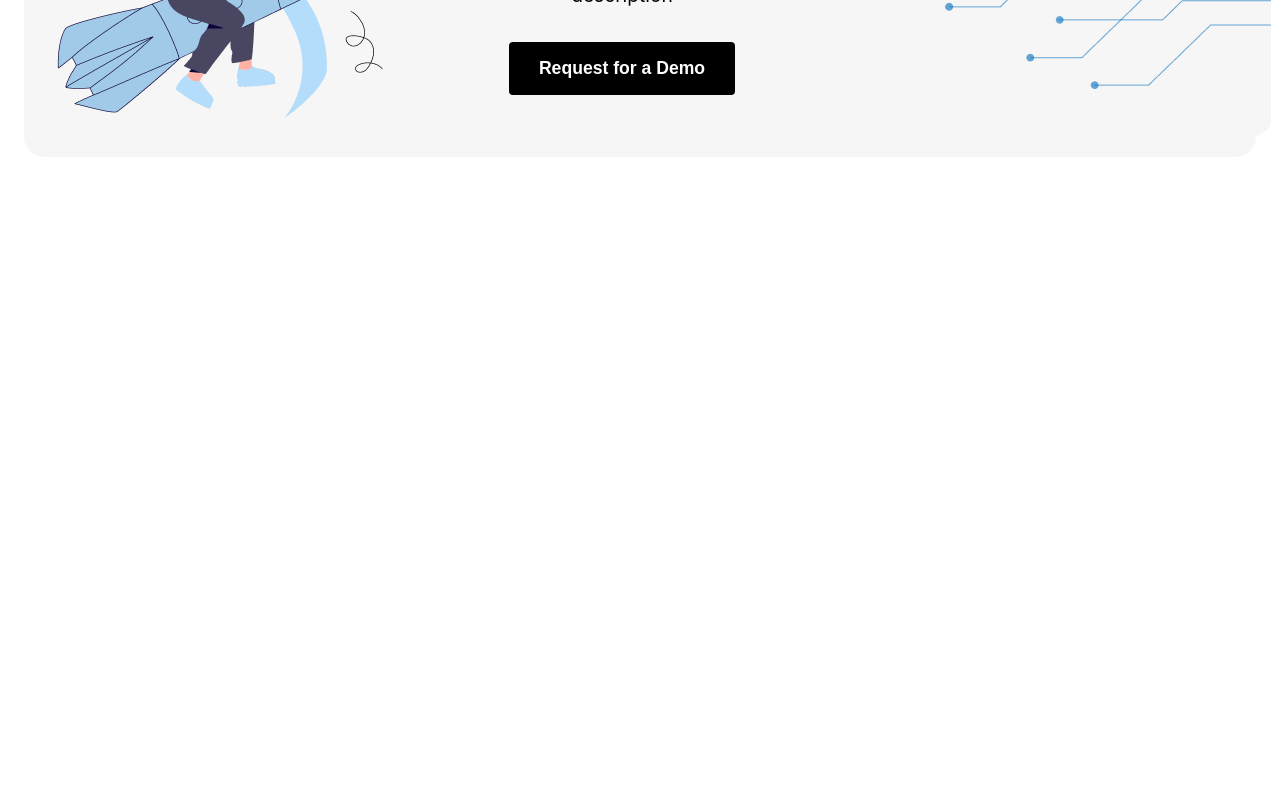
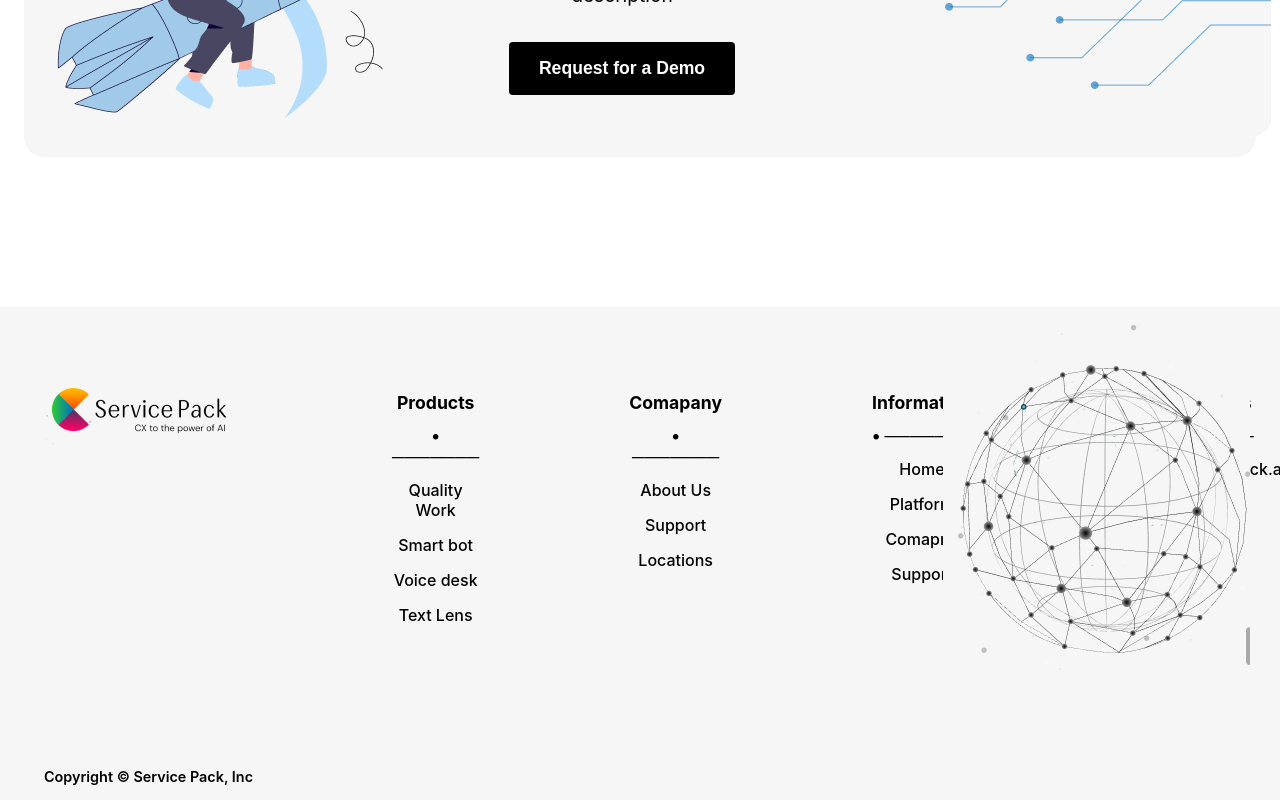
Before and after one commit to AkhilchandranR/service-pack, a React (Create React App) app: page / in a window 1280 px wide. Shown: the part 3573-4373 px from the top of the page. Before the commit the page ends 3730 px from the top, so only its background shows below. Built offline with nearby package versions, Linux system fonts and the light colour scheme.

Commit message:
footer/normal view

```diff
--- /dev/null
+++ b/src/components/Footer/Footer.css
@@ -0,0 +1,40 @@
+.footer{
+    background-color: #f6f6f6;
+    margin-top: 150px;
+    padding: 20px;
+    position: relative;
+}
+.footer__container{
+    display: flex;
+    align-items: flex-start;
+    justify-content: flex-start;
+    padding-right: 100px;
+    margin-top: 45px;
+    margin-bottom: 140px;
+}
+.footer__products{
+    margin-top: 20px;
+    margin-left: 150px;
+}
+.footer__heading{
+    font-size: 1.1em;
+    font-weight: 700;
+    margin-bottom: 12px;
+}
+
+.footer__content{
+    font-size: 1em;
+    font-weight: 500;
+    margin-bottom: 15px;
+}
+.footer__sphere{
+    position: absolute;
+    right: 30px;
+    top: 15px;
+}
+.footer__copyright{
+    font-weight: 600;
+    font-size: 0.9em;
+    position: absolute;
+    bottom: 15px;
+}
--- /dev/null
+++ b/src/components/Footer/Footer.js
@@ -0,0 +1,49 @@
+import { Container } from '@mui/material';
+import React from 'react';
+import './Footer.css';
+import footerlogo from '../../images/footerlogo.png';
+import sphere from '../../images/sphere.png';
+
+function Footer() {
+    return (
+        <div className="footer">
+            <Container maxWidth="xl">
+                <div className="footer__container">
+                    <img src={footerlogo} alt="footer logo"/>
+                    <div className="footer__products">
+                        <p className="footer__heading">Products</p>
+                        <p className="footer__heading">• ───────</p>
+                        <p className="footer__content">Quality Work</p>
+                        <p className="footer__content">Smart bot</p>
+                        <p className="footer__content">Voice desk</p>
+                        <p className="footer__content">Text Lens</p>
+                    </div>
+                    <div className="footer__products">
+                        <p className="footer__heading">Comapany</p>
+                        <p className="footer__heading">• ───────</p>
+                        <p className="footer__content">About Us</p>
+                        <p className="footer__content">Support</p>
+                        <p className="footer__content">Locations</p>
+                    </div>
+                    <div className="footer__products">
+                        <p className="footer__heading">Information</p>
+                        <p className="footer__heading">• ───────</p>
+                        <p className="footer__content">Home</p>
+                        <p className="footer__content">Platform</p>
+                        <p className="footer__content">Comapny</p>
+                        <p className="footer__content">Support</p>
+                    </div>
+                    <div className="footer__products">
+                        <p className="footer__heading">Contact Us</p>
+                        <p className="footer__heading">• ───────</p>
+                        <p className="footer__content">hello@servicepack.ai</p>
+                    </div>
+                </div>
+                <p className="footer__copyright">Copyright © Service Pack, Inc</p>
+            </Container>
+            <img className="footer__sphere" src={sphere} alt="sphere"/>
+        </div>
+    )
+}
+
+export default Footer
--- a/src/pages/HomePage/HomePage.js
+++ b/src/pages/HomePage/HomePage.js
@@ -9,6 +9,7 @@ import Stats from '../../components/Stats/Stats';
 import './HomePage.css';
 import Products from '../../components/Products/Products';
 import Advertisement from '../../components/Advertisement/Advertisement';
+import Footer from '../../components/Footer/Footer';
 
 function HomePage() {
     return (
@@ -23,6 +24,7 @@ function HomePage() {
             <TrustedClients heading="Hassle free integration with your existing tools"/>
             <Products/>
             <Advertisement/>
+            <Footer/>
         </div>
     )
 }
```
Also changed, not shown: src/images/footerlogo.png (added), src/images/sphere.png (added).
